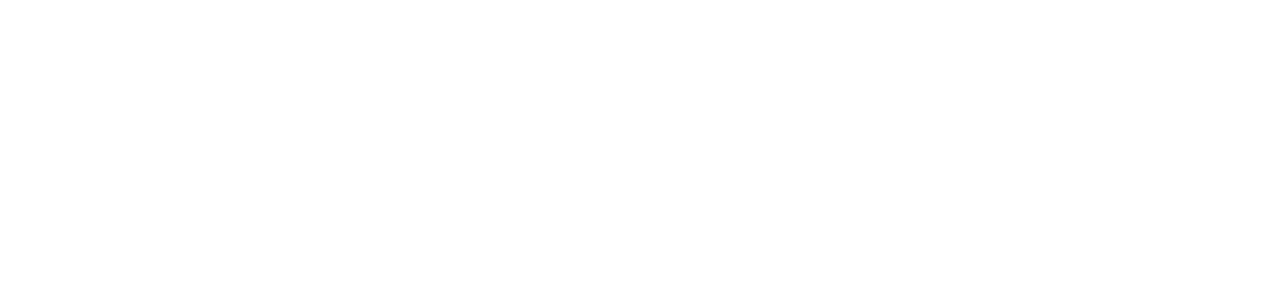
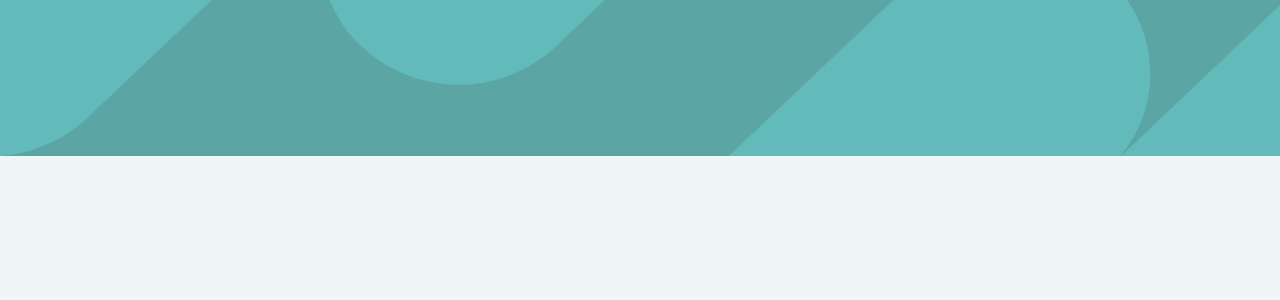
Before and after one commit to LuTymos/job-listing, a React (Vite) app: page / in a window 1280 px wide. Shown: the top 300 px of the page. Built offline with nearby package versions, Linux system fonts and the light colour scheme.

Commit message:
feat: aplicando estilo GLobal e criando HeaderBanner

```diff
--- a/src/App.tsx
+++ b/src/App.tsx
@@ -1,5 +1,33 @@
+import styled from "styled-components";
+import GlobalStyles from "@/components/GlobalStyles";
+import bgHeaderDesktop from "@/assets/images/bg-header-desktop.svg";
+import bgHeaderMobile from "@/assets/images/bg-header-mobile.svg";
+
+const HeaderBannerContainer = styled.div`
+  width: 100%;
+  height: 156px;
+  background-color: #5ca5a5;
+  background-image: url(${bgHeaderDesktop});
+  background-repeat: no-repeat;
+  background-size: cover;
+  @media screen and (max-width: 768px) {
+    background-image: url(${bgHeaderMobile});
+  }
+`;
+
+const Background = styled.div`
+  width: 100%;
+  height: 100vh;
+  background-color: var(--LightGrayishCyan);
+`;
+
 function App() {
-  return <></>;
+  return (
+    <Background>
+      <GlobalStyles />
+      <HeaderBannerContainer />
+    </Background>
+  );
 }
 
 export default App;
```
